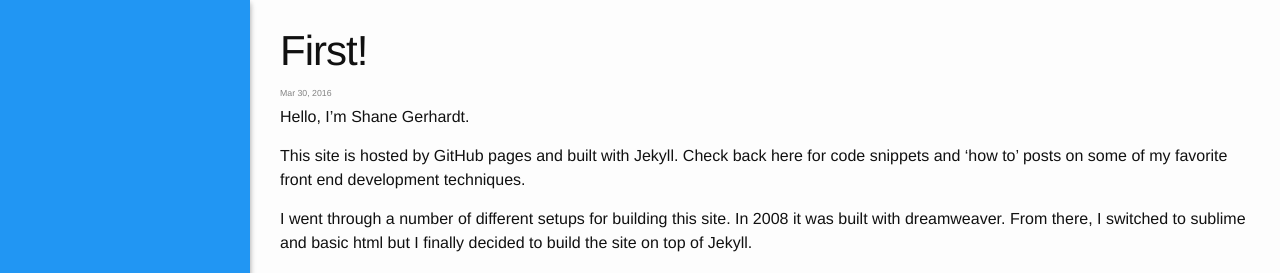
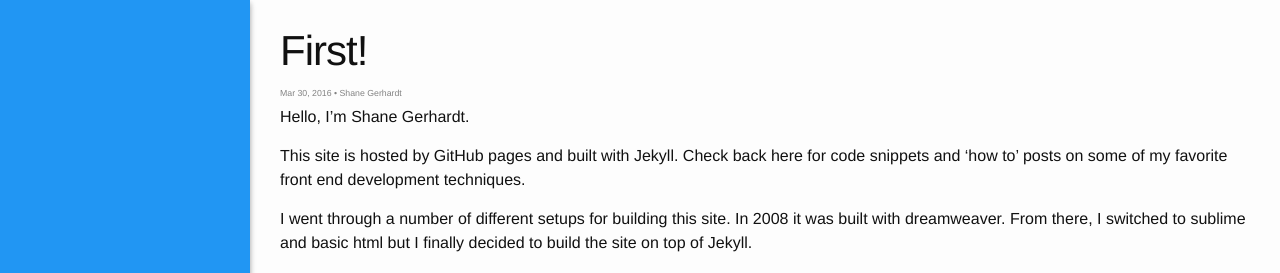
Before and after one commit to shanegerhardt/shanegerhardt.github.io, a Jekyll site: the page built from _posts/2016-03-29-first-post.markdown, in a window 1280 px wide. Shown: the top 273 px of the page. Built offline with Jekyll 4.4.1, drawn with Linux system fonts in a browser that asks for light colours; nearby versions of some CDN libraries.

Commit message:
added author attributes to site

```diff
--- a/_posts/2016-03-29-first-post.markdown
+++ b/_posts/2016-03-29-first-post.markdown
@@ -2,6 +2,7 @@
 layout: post
 title:  "First!"
 date:   2016-03-29 22:07:00 -0700
+author: Shane Gerhardt
 categories: article
 ---
 Hello, I'm Shane Gerhardt.
--- a/_posts/2016-03-29-project-green-up.markdown
+++ b/_posts/2016-03-29-project-green-up.markdown
@@ -2,6 +2,7 @@
 layout: post
 title:  "GreenUp"
 date:   2016-03-29 12:00:00 -0700
+author: Shane Gerhardt
 categories: projects
 ---
 GreenUp was my senior project at SFSU in 2013.
--- a/_posts/2016-12-12-javascript30.markdown
+++ b/_posts/2016-12-12-javascript30.markdown
@@ -2,6 +2,7 @@
 layout: post
 title:  "Javascript30"
 date:   2016-12-12 17:39:00 -0700
+author: Shane Gerhardt
 categories: article
 ---
 Today one of my coworkers shared a link to a collection of how to videos by [Wes Bos][wesbos] called [javascript30][javascript30].
```
